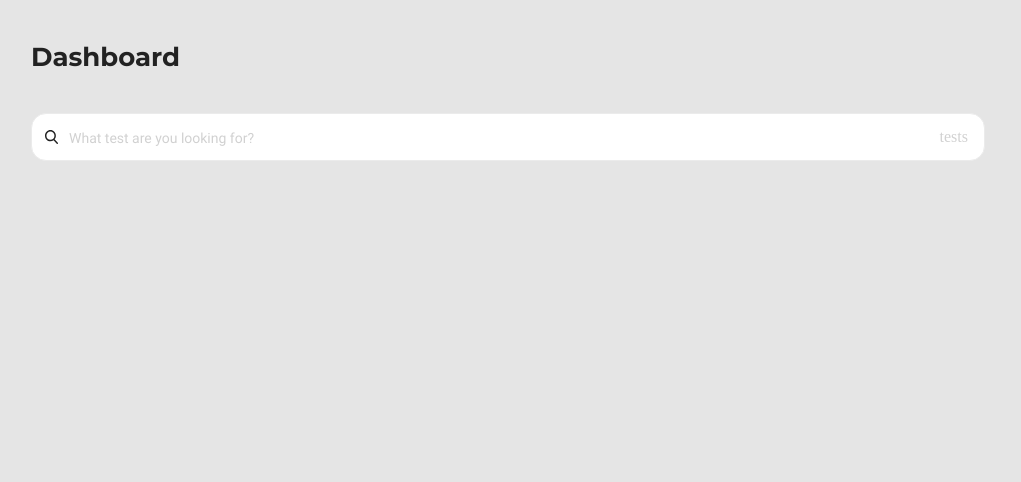
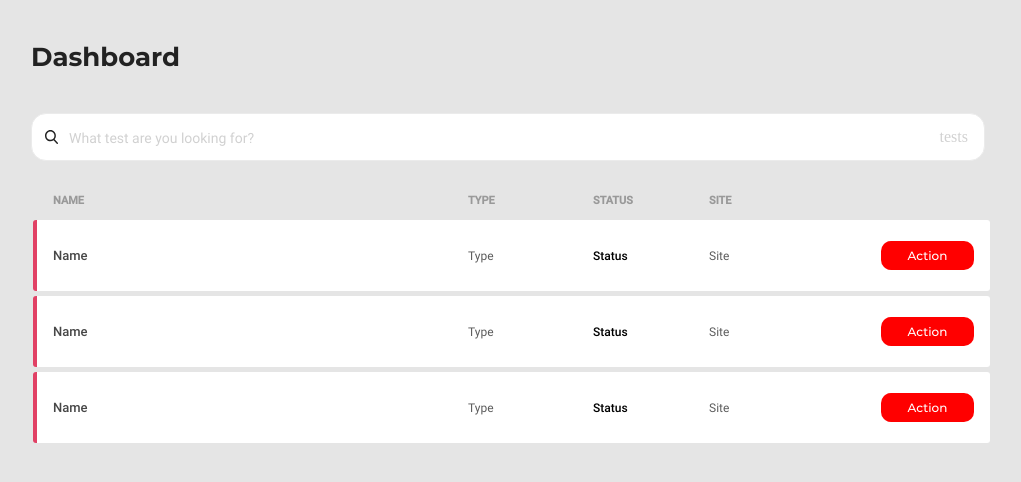
Before and after one commit to Handsome1337/kameleoon-test, a React (Create React App) app: page / in a window 1280 px wide. Shown: the top 482 px of the page, without its empty margins (130-1151 px from the left). Built offline with nearby package versions, Linux system fonts and the light colour scheme.

Commit message:
Добавляет таблицу

```diff
--- a/src/components/App/App.tsx
+++ b/src/components/App/App.tsx
@@ -1,11 +1,13 @@
 import Header from '../Header/Header';
 import Search from '../Search/Search';
+import Table from '../Table/Table';
 
 function App() {
   return (
     <>
       <Header />
       <Search />
+      <Table />
     </>
   );
 }
--- a/src/components/Search/Search.scss
+++ b/src/components/Search/Search.scss
@@ -32,4 +32,6 @@ $placeholder-color: #D1D1D1;
 
     transform: translateY(-50%);
   }
+
+  margin-bottom: 30px;
 }
--- /dev/null
+++ b/src/components/Table/Table.scss
@@ -0,0 +1,62 @@
+table {
+  width: 100%;
+}
+
+thead {
+  tr {
+    color: #999999;
+    font-size: 11px;
+    line-height: 13px;
+    font-weight: 500;
+    text-transform: uppercase;
+
+    padding: 0 15px;
+    margin-bottom: 10px;
+
+    background-color: transparent;
+    border-left-color: transparent;
+  }
+
+  .action-column {
+    font-size: 0;
+  }
+}
+
+tr {
+  font-family: "Roboto", sans-serif;
+  font-size: 12px;
+  line-height: 14px;
+  text-align: left;
+
+  display: flex;
+  align-items: center;
+  padding: 20px 12px 20px 15px;
+
+  background-color: #FFFFFF;
+  border-radius: 3px;
+  border-left: 4px solid #E14165;
+}
+
+.name-column {
+  width: 390px;
+  margin-right: 25px;
+}
+
+.type-column {
+  width: 100px;
+  margin-right: 25px;
+}
+
+.status-column {
+  width: 62px;
+  margin-right: 54px;
+}
+
+.site-column {
+  width: 140px;
+  margin-right: 32px;
+}
+
+.action-column {
+  width: 95px;
+}
--- /dev/null
+++ b/src/components/Table/Table.tsx
@@ -0,0 +1,25 @@
+import './Table.scss';
+import TableRow from '../TableRow/TableRow';
+
+function Table() {
+  return (
+    <table>
+      <thead>
+        <tr>
+          <th className="name-column">Name</th>
+          <th className="type-column">Type</th>
+          <th className="status-column">Status</th>
+          <th className="site-column">Site</th>
+          <th className="action-column">Action</th>
+        </tr>
+      </thead>
+      <tbody>
+        <TableRow data={{name: 'Name', type: 'Type', status: 'Status', site: 'Site'}} />
+        <TableRow data={{name: 'Name', type: 'Type', status: 'Status', site: 'Site'}} />
+        <TableRow data={{name: 'Name', type: 'Type', status: 'Status', site: 'Site'}} />
+      </tbody>
+    </table>
+  );
+}
+
+export default Table;
--- /dev/null
+++ b/src/components/TableRow/TableRow.scss
@@ -0,0 +1,43 @@
+.table-row {
+  margin-bottom: 5px;
+
+  cursor: pointer;
+
+  .name-column {
+    color: #474747;
+    font-size: 13px;
+    line-height: 15px;
+    font-weight: 500;
+  }
+
+  .type-column {
+    color: #5C5C5C;
+  }
+
+  .status-column {
+    font-weight: 500;
+  }
+
+  .site-column {
+    color: #5C5C5C;
+  }
+
+  a {
+    color: #FFFFFF;
+    font-family: "Montserrat", sans-serif;
+    font-size: 12px;
+    line-height: 15px;
+    font-weight: 500;
+    text-align: center;
+
+    display: block;
+    padding: 7px;
+
+    background-color: red;
+    border-radius: 10px;
+  }
+
+  &:hover {
+    box-shadow: 0px 0px 20px rgba(0, 0, 0, 0.15);
+  }
+}
--- /dev/null
+++ b/src/components/TableRow/TableRow.tsx
@@ -0,0 +1,23 @@
+import React from 'react';
+import IRow from '../../types/row';
+import './TableRow.scss';
+
+interface ITableRowProps {
+  data: IRow;
+}
+
+const TableRow: React.FC<ITableRowProps> = ({data}) => {
+  const {name, type, status, site} = data;
+
+  return (
+    <tr className="table-row">
+      <td className="name-column">{name}</td>
+      <td className="type-column">{type}</td>
+      <td className="status-column">{status}</td>
+      <td className="site-column">{site}</td>
+      <td className="action-column"><a>Action</a></td>
+    </tr>
+  );
+}
+
+export default TableRow;
--- /dev/null
+++ b/src/types/row.ts
@@ -0,0 +1,6 @@
+export default interface IRow {
+  name: string;
+  type: string;
+  status: string;
+  site: string;
+}
```
